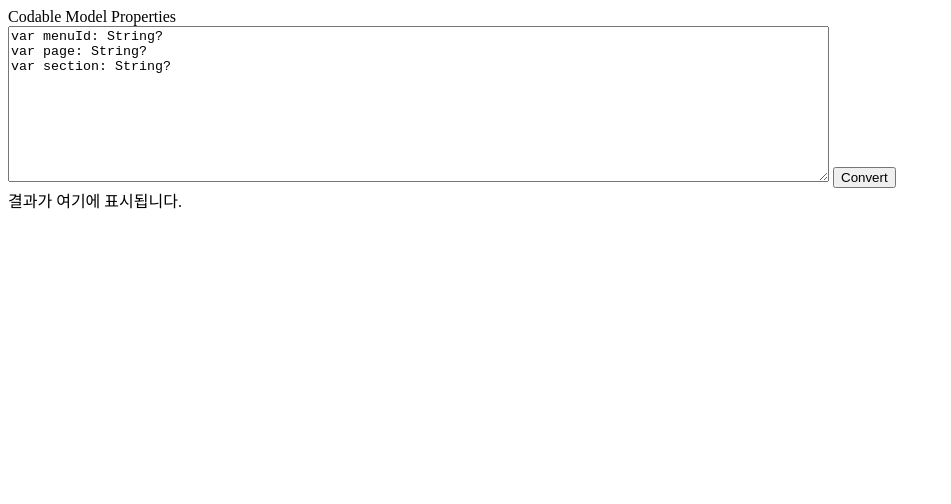
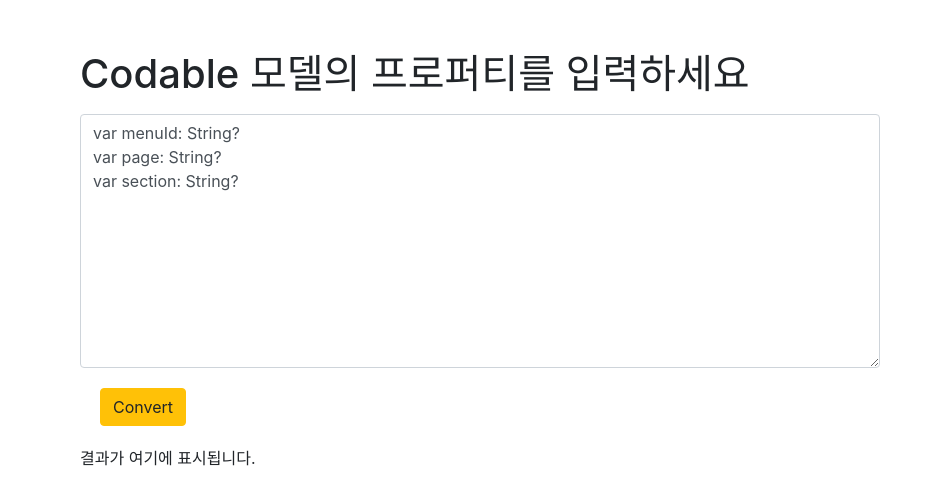
Before and after one commit to terry-yes/codablePropertiesConverter, a plain HTML site: page index.html in a window 1280 px wide. Shown: the whole page, without its empty margins (0-951 px from the left). Drawn offline with nearby package versions, Linux system fonts and the light colour scheme.

Commit message:
css추가

```diff
--- a/index.html
+++ b/index.html
@@ -2,20 +2,27 @@
 <html lang="en">
 <head>
     <meta charset="UTF-8">
+    <link rel="stylesheet" href="https://cdn.jsdelivr.net/npm/bootstrap@4.0.0/dist/css/bootstrap.min.css" integrity="sha384-Gn5384xqQ1aoWXA+058RXPxPg6fy4IWvTNh0E263XmFcJlSAwiGgFAW/dAiS6JXm" crossorigin="anonymous">
     <title>Title</title>
+
 </head>
 <body>
+<div style="margin:50px 400px 20px 80px" class="form-group">
 <form id="inputForm">
-    <label for="textField">Codable Model Properties</label><br>
-    <textarea id="textArea" name="w3review" rows="10" cols="100">
+    <label for="textField"><h1>Codable 모델의 프로퍼티를 입력하세요</h1></label><br>
+    <textarea class="form-control" id="textArea" name="w3review" rows="10" cols="100">
 var menuId: String?
 var page: String?
 var section: String?
 </textarea>
-    <button id="submitButton">Convert</button>
+    <button style="margin: 20px 20px 20px 20px" class="btn btn-warning" id="submitButton">Convert</button>
 </form>
 <div id="output" style="white-space: pre-wrap;"></div>
+    </div>
 
 </body>
 <script src="myscript.js"></script>
+<script src="https://code.jquery.com/jquery-3.2.1.slim.min.js" integrity="sha384-KJ3o2DKtIkvYIK3UENzmM7KCkRr/rE9/Qpg6aAZGJwFDMVNA/GpGFF93hXpG5KkN" crossorigin="anonymous"></script>
+<script src="https://cdn.jsdelivr.net/npm/popper.js@1.12.9/dist/umd/popper.min.js" integrity="sha384-ApNbgh9B+Y1QKtv3Rn7W3mgPxhU9K/ScQsAP7hUibX39j7fakFPskvXusvfa0b4Q" crossorigin="anonymous"></script>
+<script src="https://cdn.jsdelivr.net/npm/bootstrap@4.0.0/dist/js/bootstrap.min.js" integrity="sha384-JZR6Spejh4U02d8jOt6vLEHfe/JQGiRRSQQxSfFWpi1MquVdAyjUar5+76PVCmYl" crossorigin="anonymous"></script>
 </html>
```
